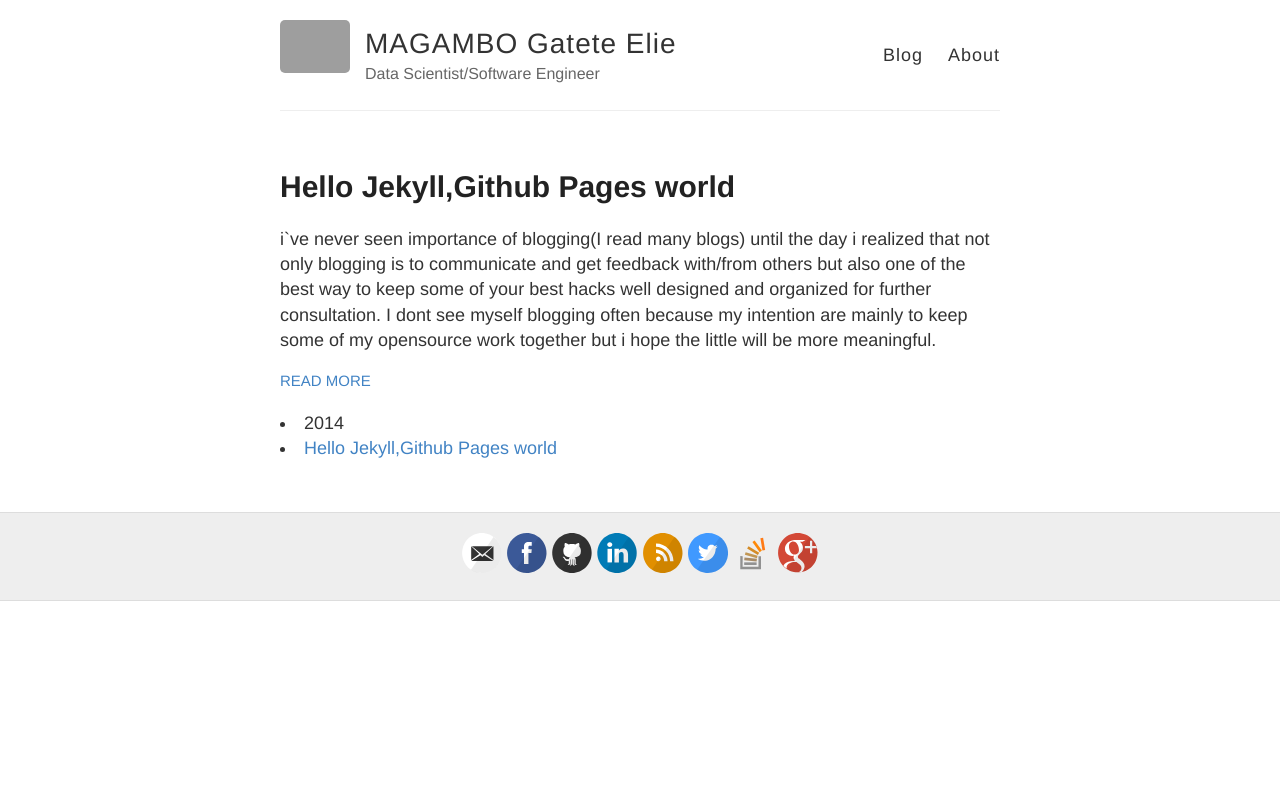
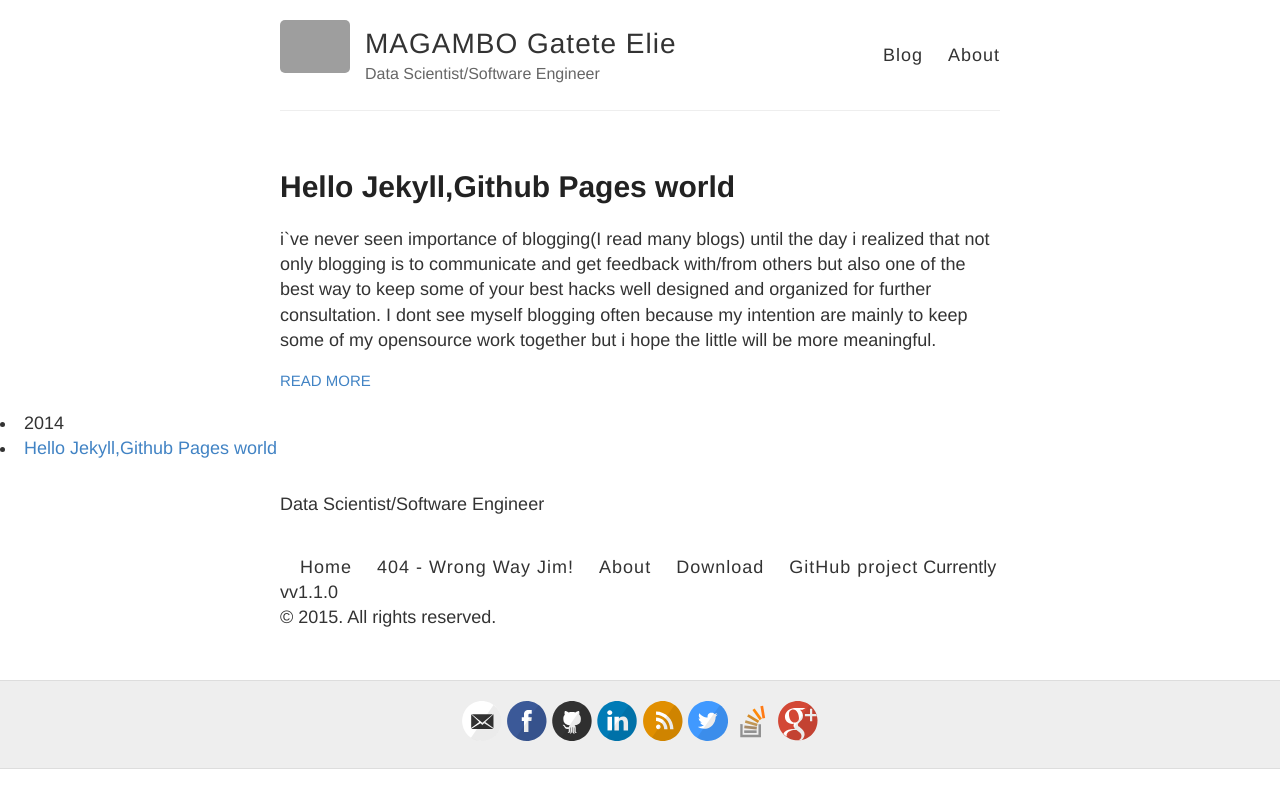
Before and after one commit to eliethesaiyan/eliethesaiyan.github.io, a Jekyll site: the page built from index.html, in a window 1280 px wide. Shown: the top 808 px of the page. Built offline with Jekyll 4.4.1, drawn with Linux system fonts in a browser that asks for light colours; Markdown is read by kramdown in place of the engine named in the settings; grey boxes are pictures that could not be loaded.

Commit message:
Added sidebar

```diff
--- /dev/null
+++ b/_includes/sidebar.html
@@ -0,0 +1,50 @@
+      <div id="sidebar" class="span2">
+
+          {% for post in site.posts %}
+          {% assign currentdate = post.date | date: "%Y" %}
+          {% if currentdate != date %}
+          <li id="y{{currentdate}}">{{currentdate}}</li>
+            {% assign date = currentdate %}
+          {% endif %}
+          <li><a href="{{post.url}}">{{post.title}}</a></li>
+          {% endfor %}
+
+      </div>
+
+
+<div class="sidebar">
+  <div class="container sidebar-sticky">
+    <div class="sidebar-about">
+      <h1>
+        <a href="{{ site.baseurl }}">
+          {{ site.title }}
+        </a>
+      </h1>
+      <p class="lead">{{ site.description }}</p>
+    </div>
+
+    <nav class="sidebar-nav">
+      <a class="sidebar-nav-item{% if page.url == site.baseurl %} active{% endif %}" href="{{ site.baseurl }}">Home</a>
+
+      {% comment %}
+        The code below dynamically generates a sidebar nav of pages with
+        `layout: page` in the front-matter. See readme for usage.
+      {% endcomment %}
+
+      {% assign pages_list = site.pages %}
+      {% for node in pages_list %}
+        {% if node.title != null %}
+          {% if node.layout == "page" %}
+            <a class="sidebar-nav-item{% if page.url == node.url %} active{% endif %}" href="{{ node.url }}">{{ node.title }}</a>
+          {% endif %}
+        {% endif %}
+      {% endfor %}
+
+      <a class="sidebar-nav-item" href="{{ site.github.repo }}/archive/v{{ site.version }}.zip">Download</a>
+      <a class="sidebar-nav-item" href="{{ site.github.repo }}">GitHub project</a>
+      <span class="sidebar-nav-item">Currently v{{ site.version }}</span>
+    </nav>
+
+    <p>&copy; {{ site.time | date: '%Y' }}. All rights reserved.</p>
+  </div>
+</div>
--- a/_layouts/default.html
+++ b/_layouts/default.html
@@ -36,19 +36,9 @@
 
     <div id="main" role="main" class="container">
       {{ content }}
-      <div id="sidebar" class="span2">
-          {% for post in site.posts %}
-          {% assign currentdate = post.date | date: "%Y" %}
-          {% if currentdate != date %}
-          <li id="y{{currentdate}}">{{currentdate}}</li>
-            {% assign date = currentdate %}
-          {% endif %}
-          <li><a href="{{post.url}}">{{post.title}}</a></li>
-          {% endfor %}
 
-      </div>
     </div>
-
+    {% include sidebar.html %}
     <div class="wrapper-footer">
       <div class="container">
         <footer class="footer">
```
